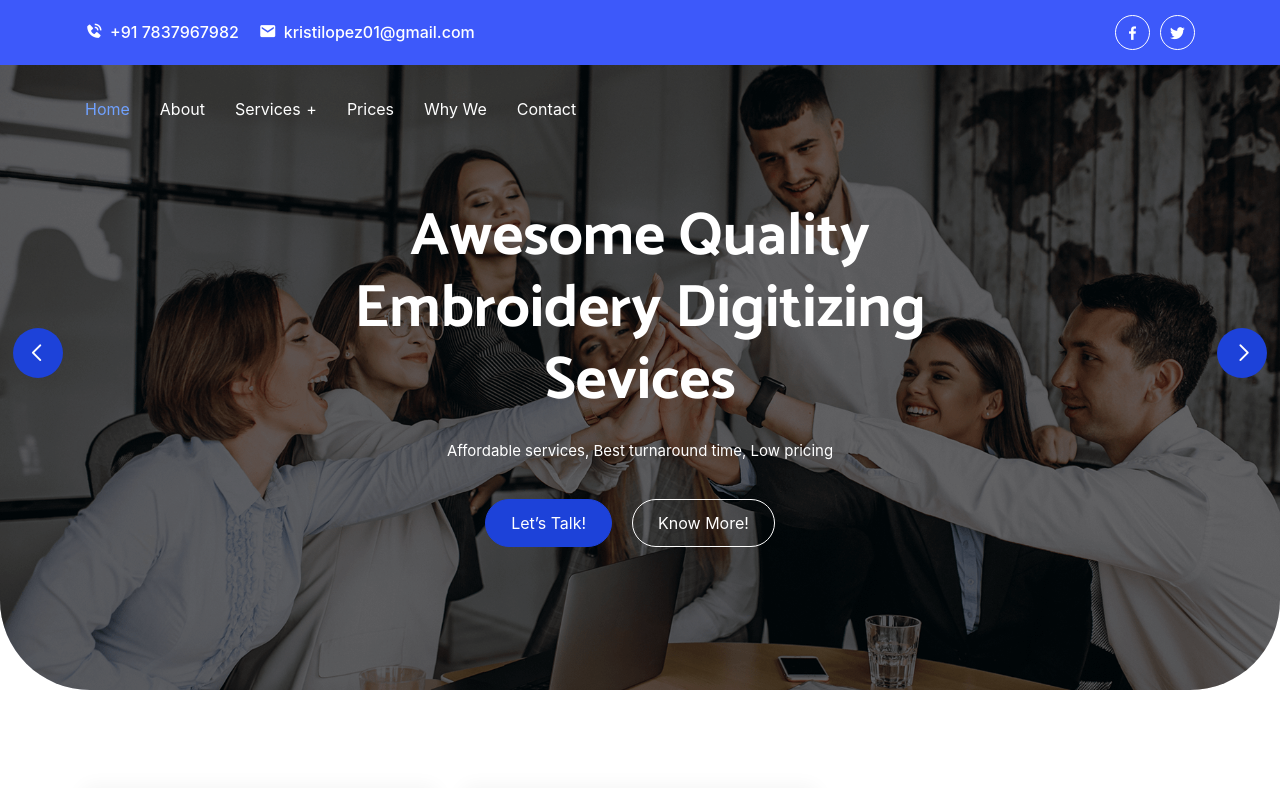
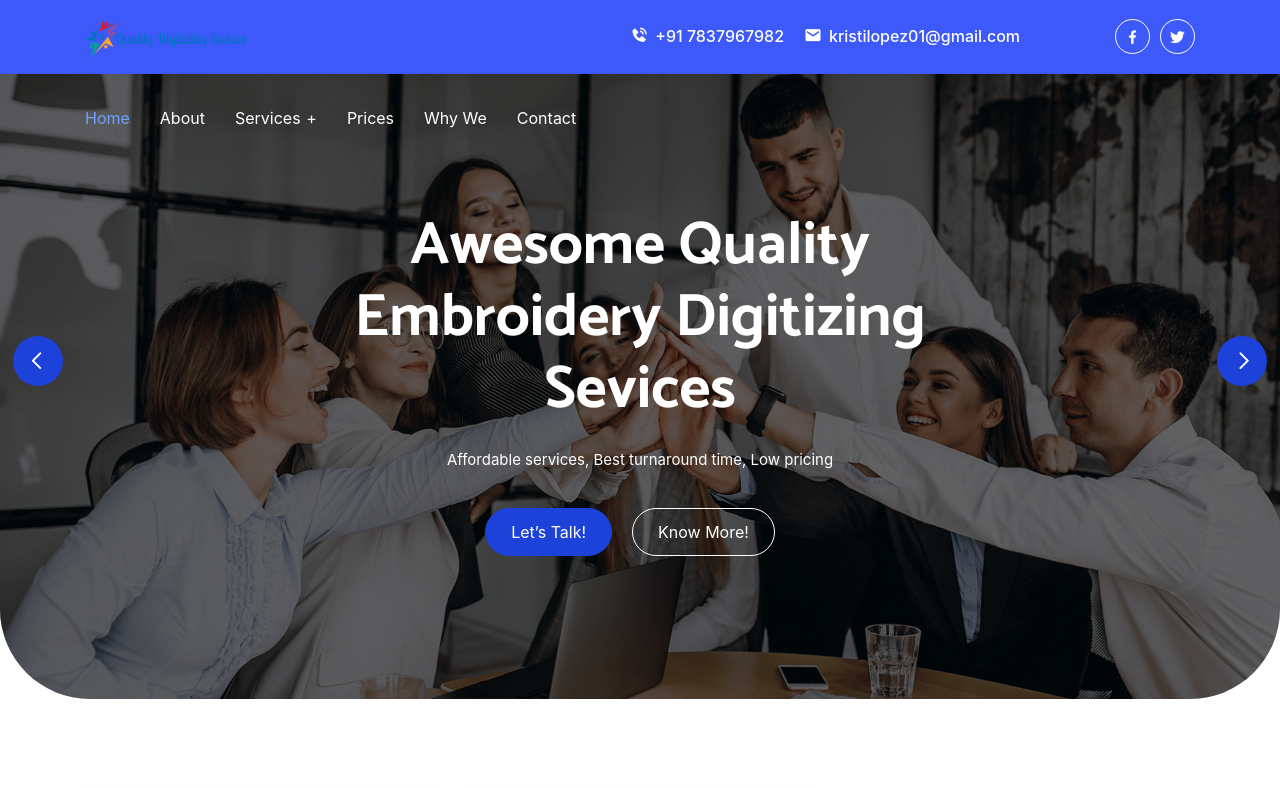
Before and after one commit to deepu2912/project-textile, a React (Create React App) app: page / in a window 1280 px wide. Shown: the top 788 px of the page. Built offline with nearby package versions, Linux system fonts and the light colour scheme.

Commit message:
Add logo

```diff
--- a/src/Components/Header.js
+++ b/src/Components/Header.js
@@ -1,4 +1,5 @@
 import React, { Component } from 'react'
+import { Link } from 'react-router-dom'
 
 export default class Header extends Component {
     render() {
@@ -8,7 +9,13 @@ export default class Header extends Component {
                 <header className="header-area header-2">
                     <div className="container">
                         <div className="row align-items-center">
-                            <div className="col-lg-8 col-md-7 text-left">
+                            <div className="col-lg-2 col-sm-0">
+                                <div className="logo">
+                                    <Link to="/"><img src="assets/images/logo.png" alt="logo" /></Link>
+                                    {/* <a href="index-2.html"><img src="assets/images/logo.png" alt="logo" /></a> */}
+                                </div>
+                            </div>
+                            <div className="col-lg-8 col-sm-8 text-right pr-0">
                                 <div className="header-content-right">
                                     <ul className="header-contact">
                                         <li><a href="tel:+1123456789"><i className="bx bxs-phone-call" /> +91 7837967982</a></li>
@@ -16,7 +23,7 @@ export default class Header extends Component {
                                     </ul>
                                 </div>
                             </div>
-                            <div className="col-lg-4 col-md-5 text-right">
+                            <div className="col-lg-2 col-sm-4 text-right pl-0">
                                 <div className="header-content-right">
                                     <ul className="header-social">
 
```
